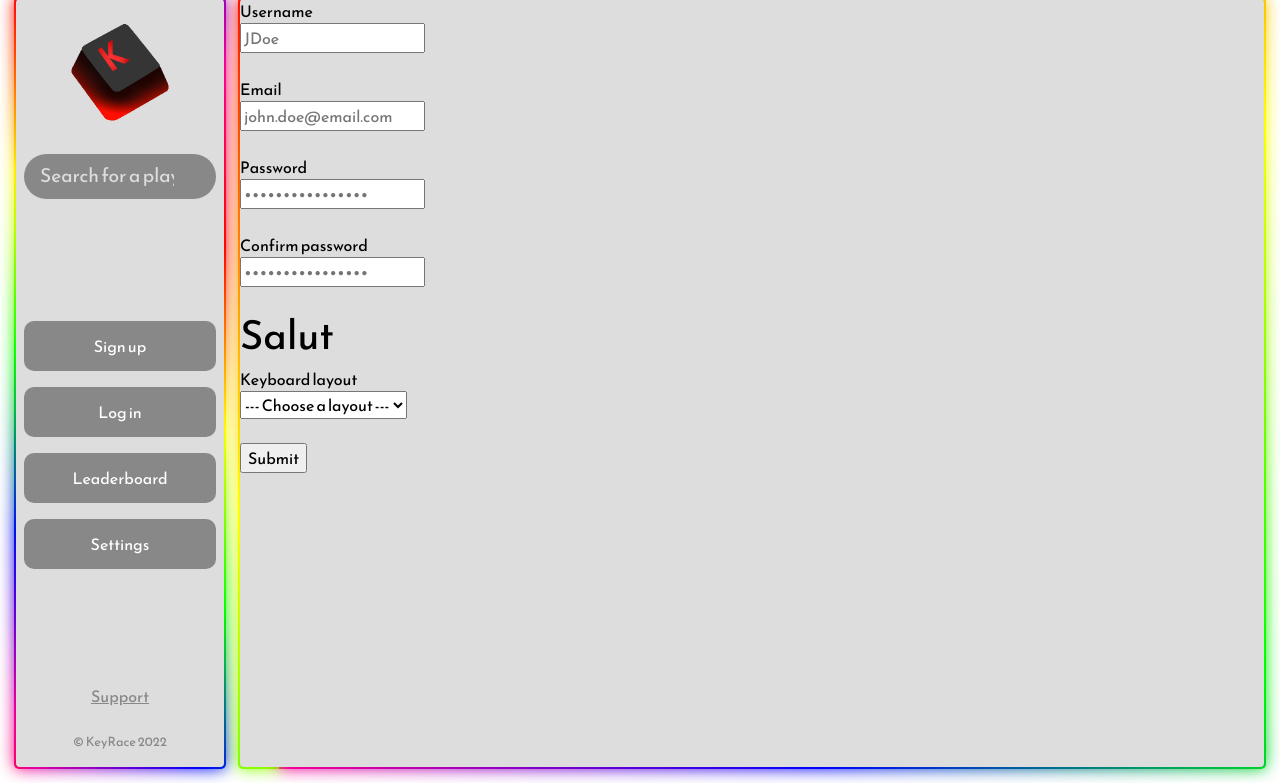
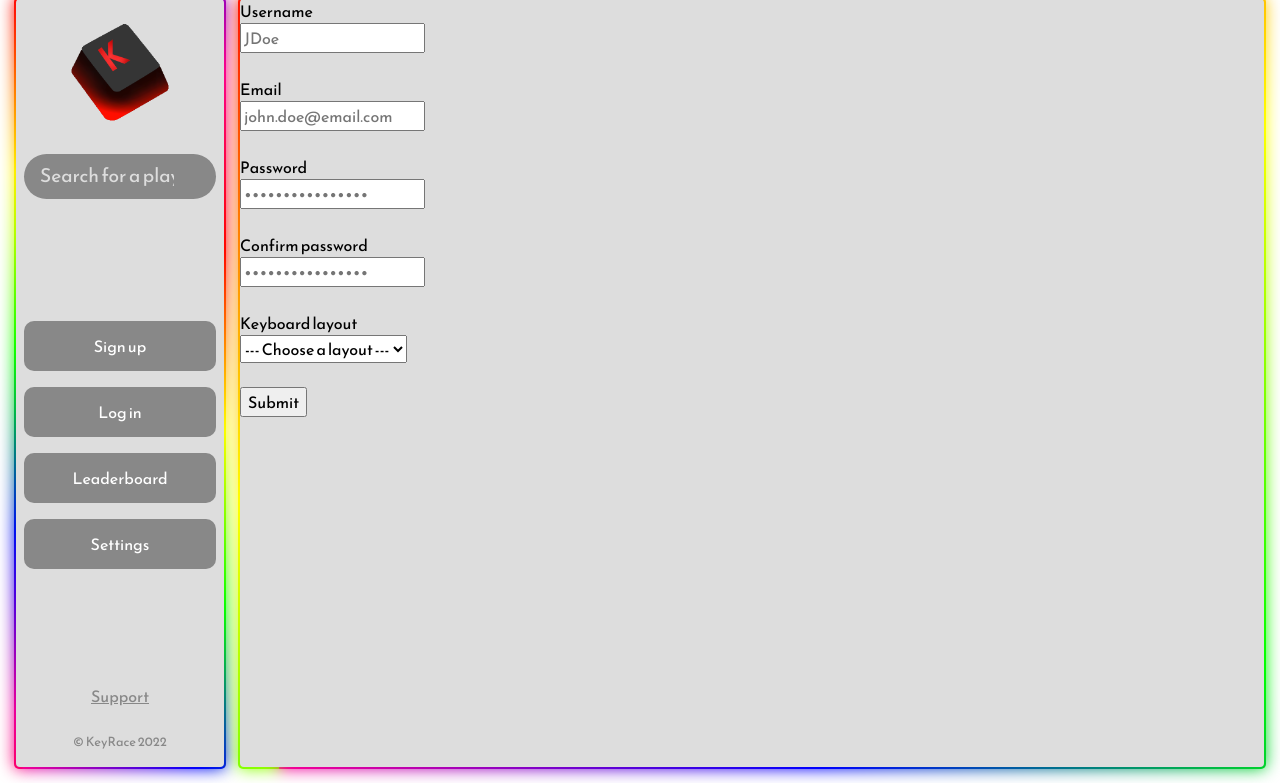
Before and after one commit to opixelum/KeyRace, a PHP site: page /signup.php in a window 1280 px wide. Shown: the part 17-800 px from the top of the page. Run offline with PHP 8.4, Linux system fonts and the light colour scheme.

Commit message:
Update signup.php

```diff
--- a/signup.php
+++ b/signup.php
@@ -29,7 +29,6 @@
             <label for="confirm-password">Confirm password</label><br>
             <input type="password" id="confirm-password-inpt"
             name="confirm-password" placeholder="••••••••••••••••"><br><br>
-            <h1>Salut</h1>
 
             <label for="keyboard-layout">Keyboard layout</label><br>
             <select name="keyboard-layout" id="keyboard-layout-drpdwn">
```
